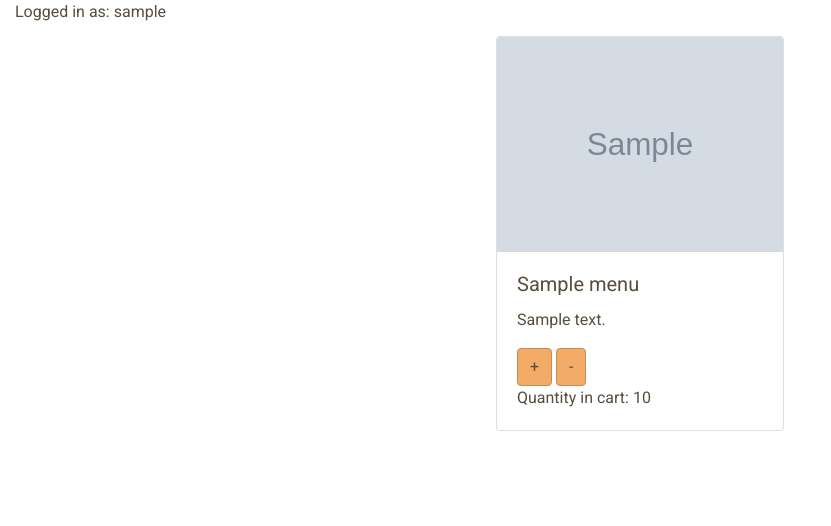
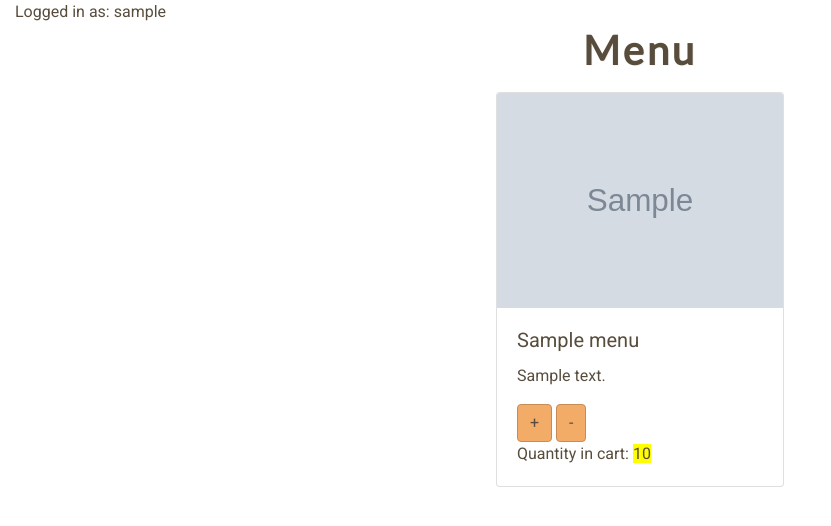
Before and after one commit to amcali/project-online-order, a Django app: page /menu/ in a window 1280 px wide. Shown: the part 56-582 px from the top of the page, without its empty margins (0-831 px from the left). Run offline with Django 3.2, Linux system fonts and the light colour scheme; a user stored in the database is signed in; tables that the repository leaves empty hold one stand-in row (values such as "Sample post"); grey boxes marked "Sample" are stand-in pictures; some libraries are stand-ins or nearby versions.

Commit message:
Menu Page: Additional menu items added, and layout amended.

```diff
--- a/menu/templates/menu/menu_items.template.html
+++ b/menu/templates/menu/menu_items.template.html
@@ -1,16 +1,18 @@
 {% extends 'base.template.html' %}
 {% load static%}
 
-{% block title %}{%endblock%}
+{% block title %} - Menu{%endblock%}
+
+{% block h1 %}Menu{%endblock%}
 
 {% block content %}
 
-<div style="display:flex; justify-content: space-around">
+<div class="row d-flex justify-content-around">
 
 
 
     {% for each_product in all_products%}
-    <div class="card" style="width: 18rem;">
+    <div class="card m-2" style="width: 18rem;">
         <img src="{{ each_product.image.url }}" class="card-img-top">
         <div class="card-body">
             <h5 class="card-title">{{ each_product.name }}</h5>
@@ -21,15 +23,15 @@
             <a href="{% url "add_to_cart" product_id=each_product.id %}" class="btn btn-primary">+</a>
             <a href="{% url "reduce_from_cart" product_id=each_product.id %}" class="btn btn-primary">-</a>
 
-
-                {% for cart_item in all_cart_items %}
-                    {% if each_product.name == cart_item.product.name %}
-                        <p class="card-text">
-                            Quantity in cart: {{ cart_item.quantity }}
-                        </p>
-                    {% endif %}
-                {% endfor %}
-
+            <p class="card-text"> Quantity in cart:
+            <span id="cart-quantity">
+            {% for cart_item in all_cart_items %}
+                {% if each_product.name == cart_item.product.name %}
+                    {{ cart_item.quantity }}
+                {% endif %}
+            {% endfor %}
+            </span>
+            </p>
             {% endif %}
         </div>
     </div>
--- a/static/styles.css
+++ b/static/styles.css
@@ -12,6 +12,10 @@ nav, nav-item, nav-link, a{
     background-color: #F4E87C;
     font-family: 'Roboto', sans-serif;
     color: #584D3D !important;
+}
+
+nav-link:hover{
+    background-color: red !important;
 }
 
 #business-name{
@@ -51,3 +55,9 @@ h1 {
     color: #584D3D;
     line-height: 1.5;
 }
+
+/*This is to style the item user adds to cart which the number will appear under
+each respective product under the menu page*/
+#cart-quantity {
+    background-color: yellow !important;
+}
--- a/templates/base.template.html
+++ b/templates/base.template.html
@@ -23,7 +23,7 @@
 
         <nav class="navbar navbar-expand-lg navbar-light fixed-top p-2">
         <div class="container">
-          <a class="navbar-brand" id="business-name" href="{% url 'home' %}">SOFIA'S PIZZA</a>
+          <a class="navbar-brand" id="business-name" href="{% url 'home' %}" data-toggle="tooltip" data-placement="bottom" title="Home">SOFIA'S PIZZA</a>
 
         <button class="navbar-toggler" type="button" data-toggle="collapse" data-target="#navbarResponsive" aria-controls="navbarResponsive" aria-expanded="false" aria-label="Toggle navigation">
           <span class="navbar-toggler-icon"></span>
```
